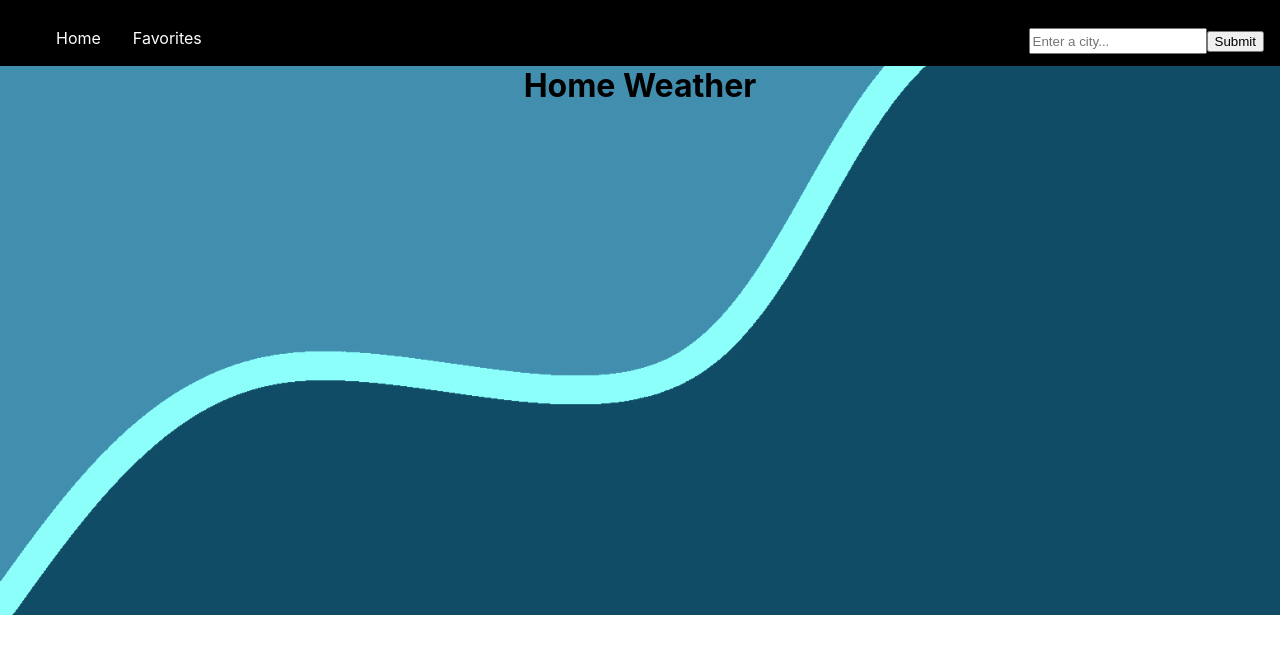
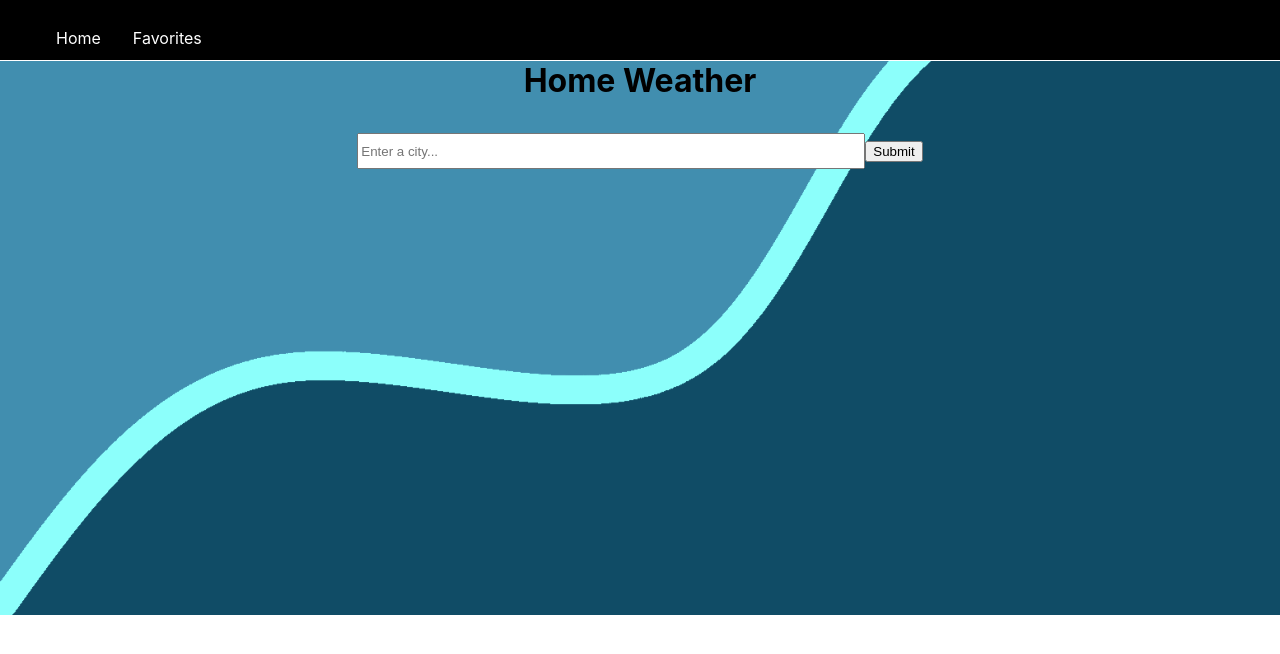
Before and after one commit to JosselineG/My2Project, a React (Create React App) app: page / in a window 1280 px wide. Shown: the top 654 px of the page. Built offline with nearby package versions, Linux system fonts and the light colour scheme; no server answers.

Commit message:
second commit

```diff
--- a/src/App.css
+++ b/src/App.css
@@ -1,6 +1,6 @@
 .app {
   text-align: center;
-  margin-top: 66px;
+  margin-top: 61px;
 }
 
 .navBar{
@@ -35,13 +35,13 @@
 
 .searchBox{
   padding: 12px 16px;
-  float: right;
+  float: center;
 
 }
 
 .search-bar{
-  height: 20px;
-  width: 170px;
+  height: 30px;
+  width: 500px;
   transition: 0.4s ease;
 
 }
@@ -51,7 +51,7 @@
   background-size: cover;
   background-position: bottom;
   transition: 0.4 ease-out;
-  height: 549px;
+  height: 554px;
   position: relative;
   text-align: center;
 
--- a/src/App.js
+++ b/src/App.js
@@ -18,14 +18,6 @@ function App() {
 
           </ul>
 
-          <div className='searchBox'>
-          <input type='text'
-          className="search-bar"
-          placeholder='Enter a city...'/>
-
-          <button className= "bt" type = 'submit'>Submit</button>
-
-        </div>
 
       </nav>
 
--- a/src/components/Home.js
+++ b/src/components/Home.js
@@ -36,6 +36,14 @@ class Home extends Component{
                 <div className="home">
                     <h1>Home Weather</h1>
 
+                    <div className='searchBox'>
+          <input type='text'
+          className="search-bar"
+          placeholder='Enter a city...'/>
+
+          <button className= "bt" type = 'submit'>Submit</button>
+
+        </div>
 
 
 
```
